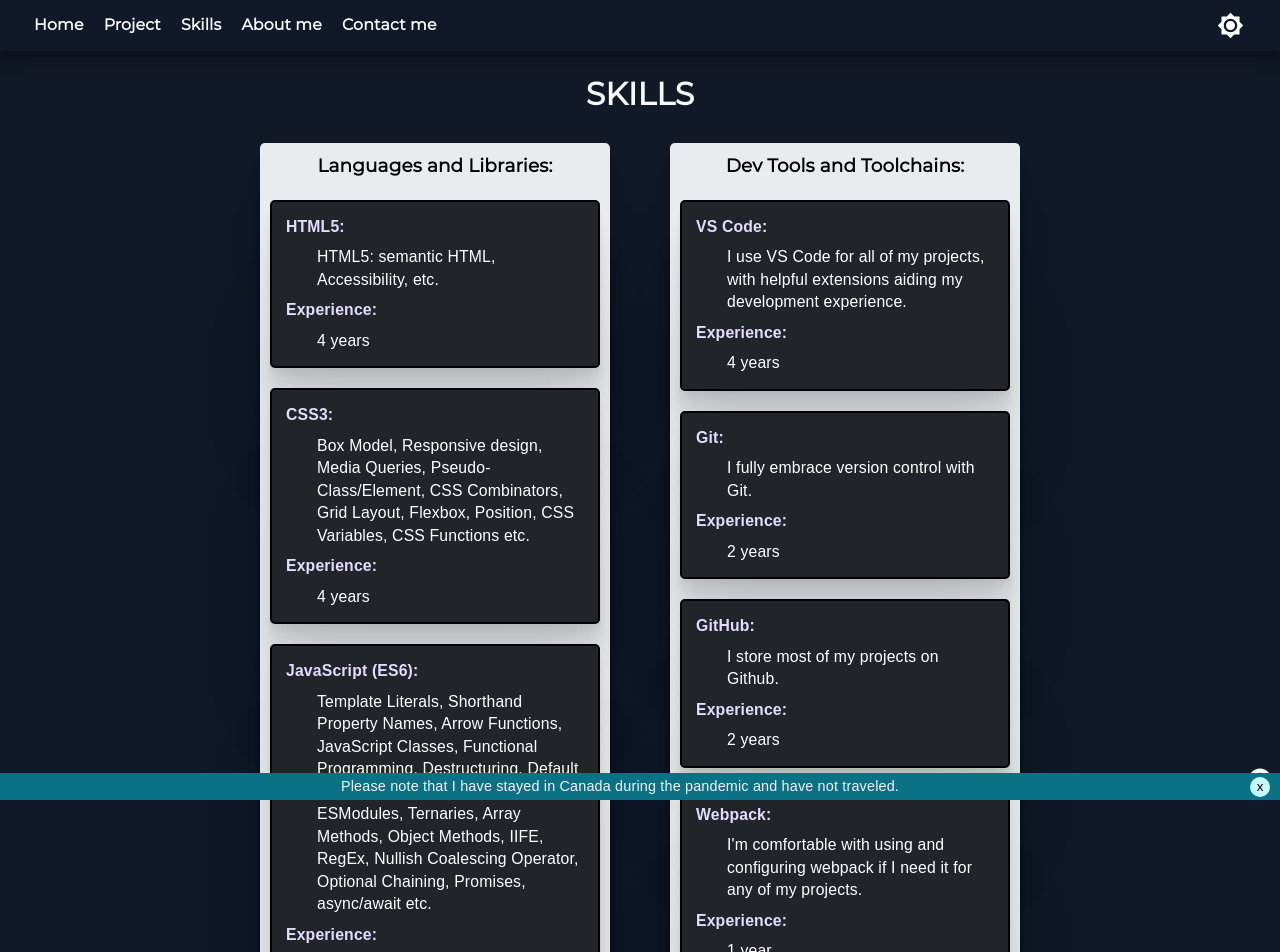
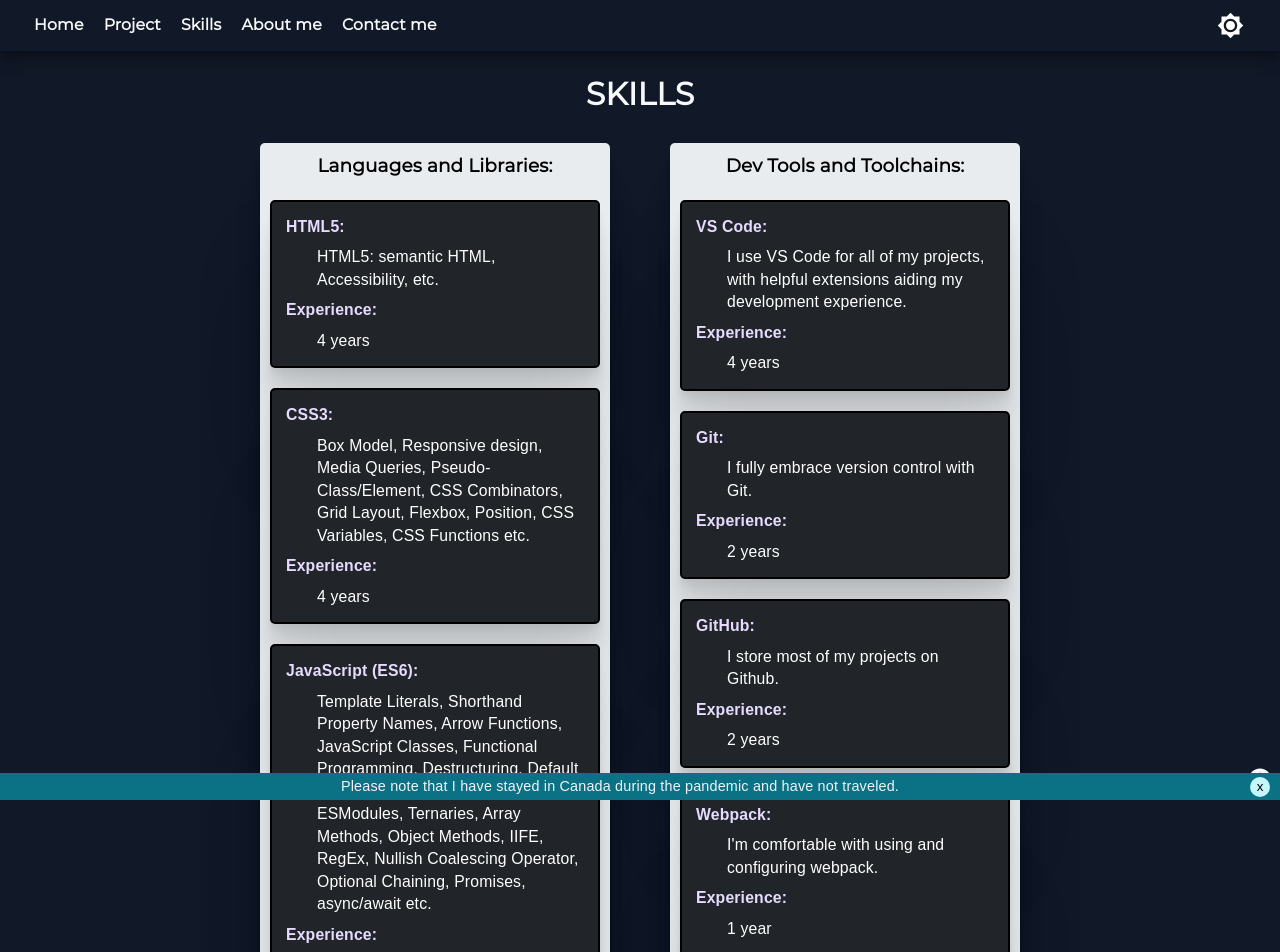
Before and after one commit to YutaMoriJP/Portfolio, a React (Create React App) app: page /skills in a window 1280 px wide. Shown: the top 952 px of the page. Built offline with nearby package versions, Linux system fonts and the light colour scheme.

Commit message:
skills page update

```diff
--- a/src/data/skills.js
+++ b/src/data/skills.js
@@ -115,8 +115,7 @@ const tools = [
   },
   {
     header: "Webpack",
-    language:
-      "I'm comfortable with using and configuring webpack if I need it for any of my projects.",
+    language: "I'm comfortable with using and configuring webpack.",
     experience: "1 year",
     id: uuidv4(),
   },
```
